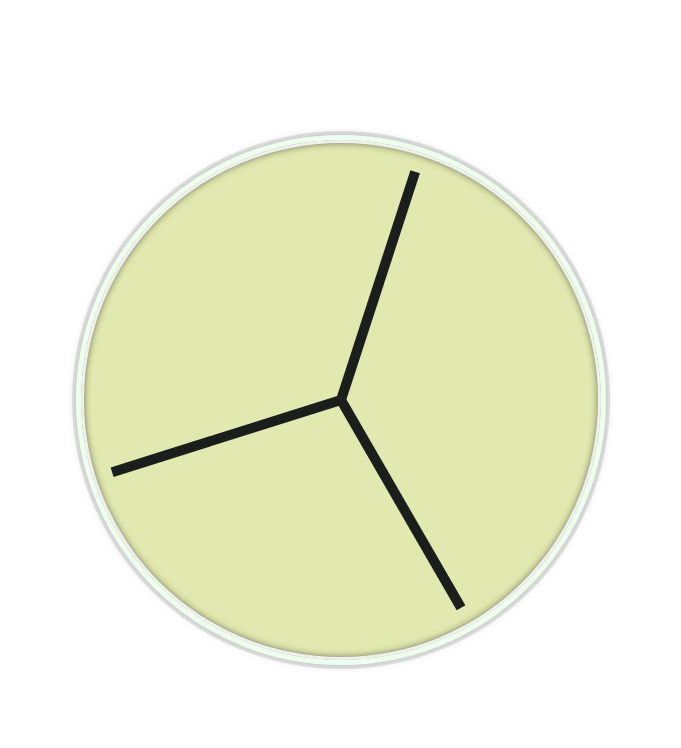
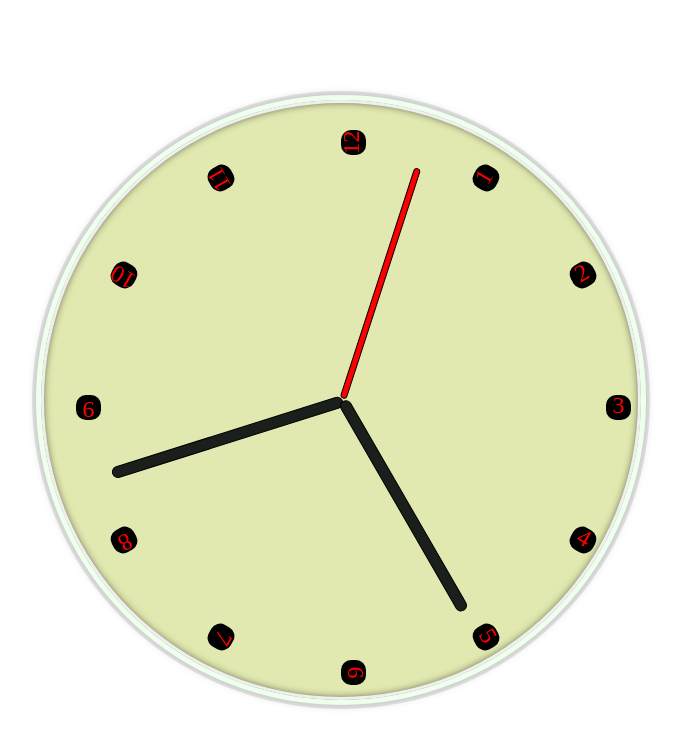
Before and after one commit to MAURICEDS0UZA/Css_Clock, a plain HTML site: page index.html in a window 1280 px wide. Shown: the whole page, without its empty margins (299-980 px from the left). Drawn offline with Linux system fonts and the light colour scheme.

Commit message:
Feat:Display digit using Css

```diff
--- a/index.html
+++ b/index.html
@@ -25,7 +25,7 @@
         border-radius: 50%;
         box-shadow: 0 0 0 4px rgba(0, 0, 0, 0.1), inset 0 0 0 3px #efefef,
           inset 0 0 10px black, 0 0 10px rgba(0, 0, 0, 0.2);
-        padding: 20px;
+        padding: 60px;
         background-color: rgb(225, 233, 176);
       }
 
@@ -46,9 +46,69 @@
         transform: rotate(90deg);
         transform-origin: 100%;
         transition: ease-in-out;
+        border: 1px black solid;
+        border-radius: 10px;
       }
 
-      .digital-clock {
+      .sec-hand {
+        background-color: red;
+        height: 5px;
+        width: 50%;
+        border-radius: 10px;
+      }
+
+      .digits {
+        position: absolute;
+        top: 50%;
+        left: 50%;
+        transform: translate(-50%, -50%);
+        font-size: 24px;
+      }
+      .digit {
+        position: absolute;
+        width: 25px;
+        height: 25px;
+        border-radius: 40%;
+        background-color: #000;
+        color: red; /* Change color to red */
+        text-align: center;
+        line-height: 20px;
+      }
+      .digit:nth-child(1) {
+        transform: rotate(300deg) translateX(265px);
+      }
+      .digit:nth-child(2) {
+        transform: rotate(330deg) translateX(265px);
+      }
+      .digit:nth-child(3) {
+        transform: rotate(360deg) translateX(265px);
+      }
+      .digit:nth-child(4) {
+        transform: rotate(30deg) translateX(265px);
+      }
+      .digit:nth-child(5) {
+        transform: rotate(60deg) translateX(265px);
+      }
+      .digit:nth-child(6) {
+        transform: rotate(90deg) translateX(265px);
+      }
+      .digit:nth-child(7) {
+        transform: rotate(120deg) translateX(265px);
+      }
+      .digit:nth-child(8) {
+        transform: rotate(150deg) translateX(265px);
+      }
+      .digit:nth-child(9) {
+        transform: rotate(180deg) translateX(265px);
+      }
+      .digit:nth-child(10) {
+        transform: rotate(210deg) translateX(265px);
+      }
+      .digit:nth-child(11) {
+        transform: rotate(240deg) translateX(265px);
+      }
+      .digit:nth-child(12) {
+        transform: rotate(270deg) translateX(265px);
       }
     </style>
     <div class="clock">
@@ -56,6 +116,20 @@
         <div class="hand hour-hand"></div>
         <div class="hand min-hand"></div>
         <div class="hand sec-hand"></div>
+        <div class="digits">
+          <div class="digit">1</div>
+          <div class="digit">2</div>
+          <div class="digit">3</div>
+          <div class="digit">4</div>
+          <div class="digit">5</div>
+          <div class="digit">6</div>
+          <div class="digit">7</div>
+          <div class="digit">8</div>
+          <div class="digit">9</div>
+          <div class="digit">10</div>
+          <div class="digit">11</div>
+          <div class="digit">12</div>
+        </div>
       </div>
     </div>
 
```
